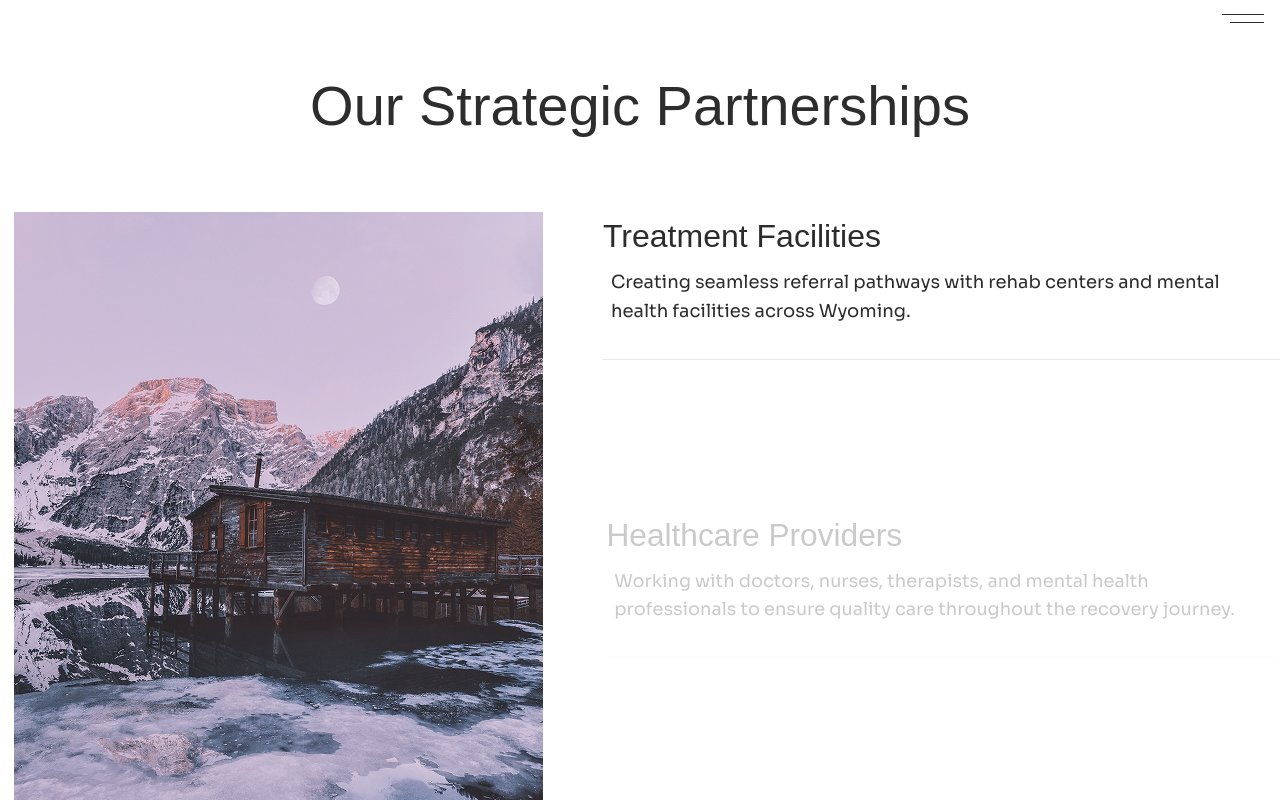
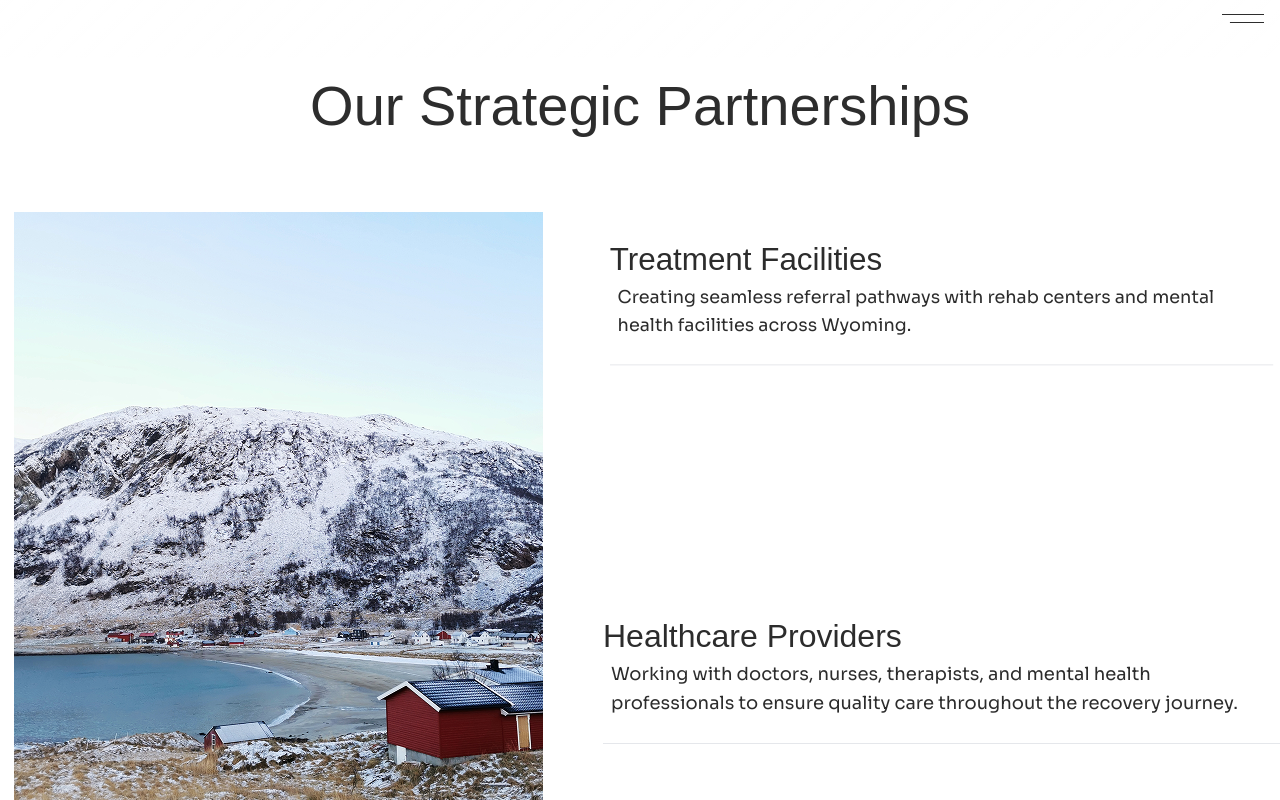
Before and after one commit to AdeJulius46/anime, a Next.js app: page /Landing/Ourpartnership in a window 1280 px wide. Shown: the top 800 px of the page. Built offline with nearby package versions, Linux system fonts and the light colour scheme; a web font is replaced by a local one.

Commit message:
some sliding animations corrected

```diff
--- a/src/app/Landing/Ourpartnership/page.tsx
+++ b/src/app/Landing/Ourpartnership/page.tsx
@@ -1,86 +1,73 @@
 "use client";
 
-import { motion, AnimatePresence } from "framer-motion";
-import React, { useEffect, useRef, useState } from "react";
+import { motion, useScroll, useTransform, AnimatePresence } from "framer-motion";
+import React, { useRef, useState, useEffect } from "react";
 
 const partnershipItems = [
   {
     title: "Treatment Facilities",
     description:
       "Creating seamless referral pathways with rehab centers and mental health facilities across Wyoming.",
-    image:
-      "/Frame 14.png",
+    image: "/Frame 14.png",
   },
   {
     title: "Healthcare Providers",
     description:
       "Working with doctors, nurses, therapists, and mental health professionals to ensure quality care throughout the recovery journey.",
-    image:
-      "/Frame 14 (1).png",
+    image: "/Frame 14 (1).png",
   },
   {
     title: "Community Organizations",
     description:
       "Partnering with local groups to extend our reach into every Wyoming community, including faith-based organizations, schools, employers, and grassroots coalitions.",
-    image:
-      "/Frame 14 (2).png",
+    image: "/Frame 14 (2).png",
   },
   {
     title: "Government Agencies",
     description:
       "Collaborating with state and local agencies to improve access to services for all Wyoming residents.",
-    image:
-      "/Frame 14 (3).png",
+    image: "/Frame 14 (3).png",
   },
 ];
 
 export default function OurPartner() {
+  const containerRef = useRef<HTMLDivElement | null>(null);
   const [activeIndex, setActiveIndex] = useState(0);
 
-  // ✅ Properly typed ref for multiple div elements
-  const itemRefs = useRef<Array<HTMLDivElement | null>>([]);
-
-useEffect(() => {
-  const observers: IntersectionObserver[] = [];
-  const seenIndices = new Set<number>(); // ✅ track which items have been revealed
-
-  itemRefs.current.forEach((ref, i) => {
-    if (!ref) return;
-
-    const observer = new IntersectionObserver(
-      (entries) => {
-        entries.forEach((entry) => {
-          if (entry.isIntersecting) {
-            setActiveIndex((prev) => {
-              // mark this item as seen
-              seenIndices.add(i);
-              return i;
-            });
-          }
-        });
-      },
-      { threshold: 0.4 }
-    );
-
-    observer.observe(ref);
-    observers.push(observer);
+  // track scroll progress of the right column
+  const { scrollYProgress } = useScroll({
+    target: containerRef,
+    offset: ["start start", "end end"],
   });
 
-  return () => {
-    observers.forEach((observer) => observer.disconnect());
-  };
-}, []);
+  // map scroll progress to index changes
+  const total = partnershipItems.length;
+  const sectionPoints = partnershipItems.map((_, i) => i / (total - 1));
+
+  useEffect(() => {
+    const unsubscribe = scrollYProgress.on("change", (v) => {
+      const closestIndex = Math.round(v * (total - 1));
+      setActiveIndex(closestIndex);
+    });
+    return () => unsubscribe();
+  }, [scrollYProgress, total]);
 
   return (
-    <section className="relative w-full bg-white flex flex-col items-center py-16"   id="white-section Our-Strategic-Partnership" >
-      <h2 className=" text-[32px] w-64  md:w-full  md:text-[56px] font-serif text-[#2D2D2D] text-center mb-16">
+    <section
+      id="white-section Our-Strategic-Partnership"
+      className="relative w-full bg-white flex flex-col items-center py-16"
+    >
+      <h2 className="text-[32px] w-64 md:w-full md:text-[56px] font-serif text-[#2D2D2D] text-center mb-16">
         Our Strategic Partnerships
       </h2>
 
-      <div className="relative flex w-full max-w-[1352px] gap-[46px]">
-        {/* Left sticky image */}
+      <div
+        ref={containerRef}
+        className="relative flex w-full max-w-[1352px] gap-[46px] md:min-h-[250vh]"
+      >
+        {/* Left pinned image */}
         <div className="flex-1 flex justify-center">
-          <div className="sticky top-24 w-[529px] h-[647px] hidden md:flex  overflow-hidden ">
+          <div className="sticky top-24 w-[529px] h-[647px] hidden md:flex overflow-hidden">
             <AnimatePresence mode="wait">
               <motion.img
                 key={activeIndex}
@@ -88,36 +75,31 @@ useEffect(() => {
                 alt={partnershipItems[activeIndex].title}
                 initial={{ opacity: 0, scale: 1.05, y: 20 }}
                 animate={{ opacity: 1, scale: 1, y: 0 }}
-                exit={{ opacity: 1, scale: 0.98, y: -20 }}
-                transition={{
-                  duration: 0.8,
-                  ease: [0.22, 1, 0.36, 1],
-                }}
-                className="  absolute inset-0 w-full h-full object-cover"
+                exit={{ opacity: 0, scale: 0.98, y: -20 }}
+                transition={{ duration: 0.6, ease: [0.22, 1, 0.36, 1] }}
+                className="absolute inset-0 w-full h-full object-cover"
               />
             </AnimatePresence>
           </div>
         </div>
 
-        {/* Right content */}
-        <div className="w-[677px] flex flex-col space-y-2">
+        {/* Right scroll column */}
+        <div className="w-[677px] flex flex-col ">
           {partnershipItems.map((item, index) => (
             <motion.div
               key={index}
-              ref={(el: HTMLDivElement | null) => {
-                itemRefs.current[index] = el;
+              initial={{ opacity: 0, y: 10 }}
+              animate={{
+                opacity:
+                  activeIndex === index || activeIndex > index ? 1 : 0.25,
+                y: activeIndex === index ? 0 : 20,
+                scale: activeIndex === index ? 1 : 0.98,
               }}
-              initial={{ opacity: 0, y: 40 }}
-              animate={{
-                        opacity: activeIndex === index || activeIndex > index ? 1 : 0.25,
-                        y: activeIndex === index ? 0 : 10,
-                        scale: activeIndex === index ? 1 : 0.99,
-                      }}
               transition={{
                 duration: 0.5,
                 ease: [0.22, 1, 0.36, 1],
               }}
-              className="flex flex-col gap-2     md:min-h-[35vh]"
+              className="flex flex-col   gap-0   h-[25vh] md:h-[50vh]"
             >
               <h3 className="text-[20px] md:text-[32px] font-serif text-[#2c2c2c]">
                 {item.title}
```
Also changed, not shown: src/app/globals.css (line endings or trailing spaces).
